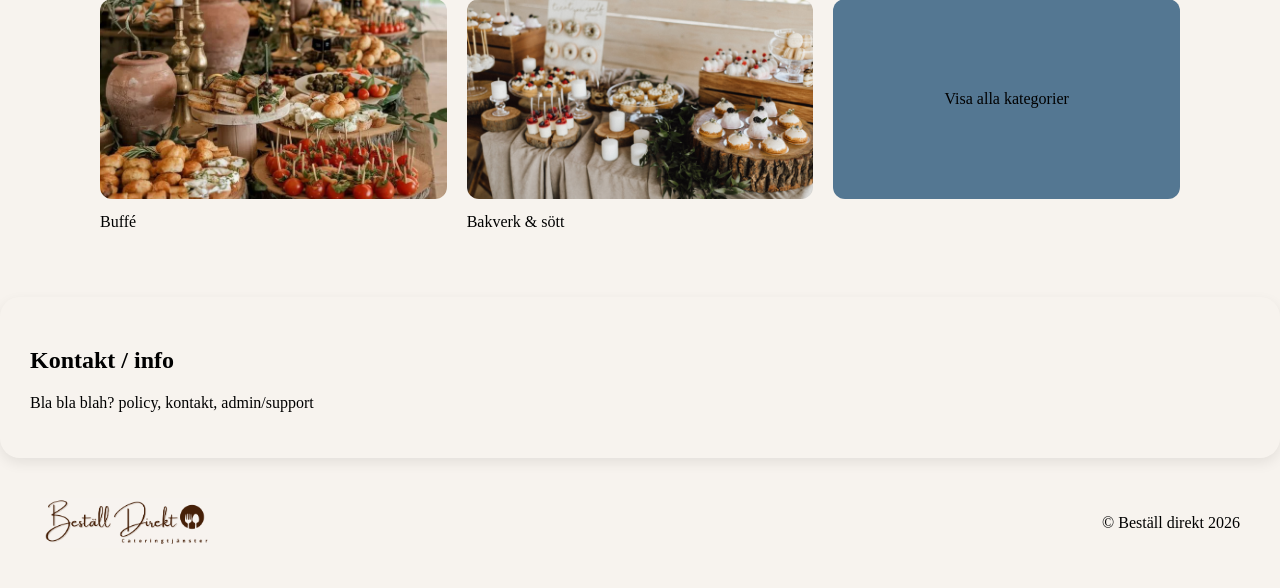
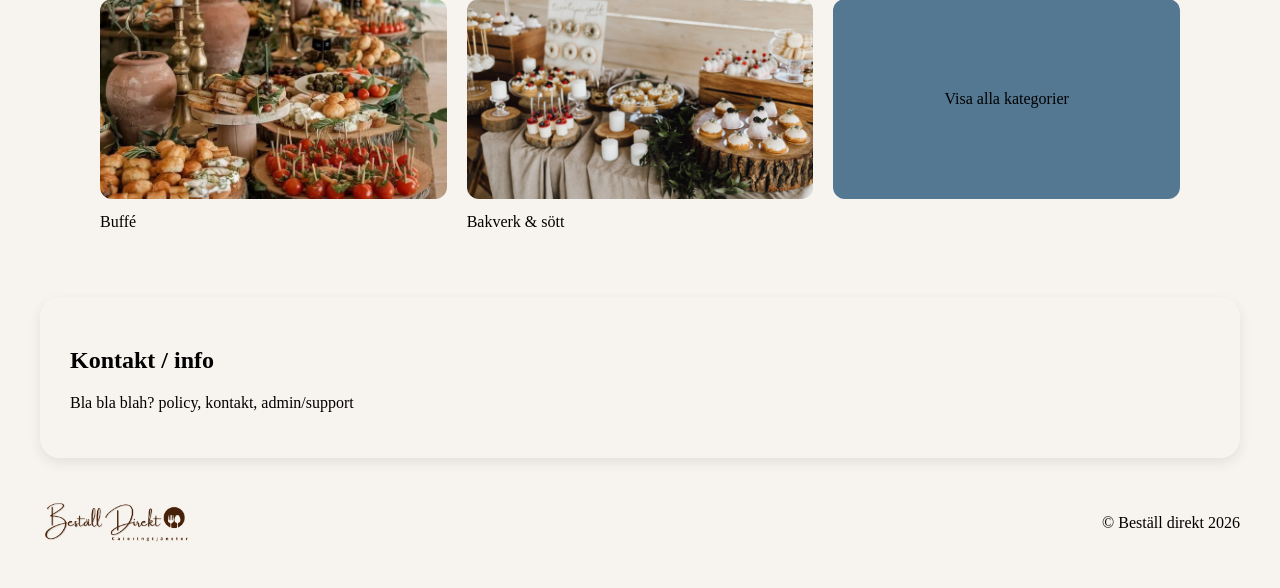
Before and after one commit to ayasdsd1-lgtm/bestall_direkt, a Flask app: page / in a window 1280 px wide. Shown: the part 876-1464 px from the top of the page. Run offline with Flask 3, Linux system fonts and the light colour scheme; some libraries are stand-ins or nearby versions; some web fonts are replaced.

Commit message:
HTML och CSS footer

```diff
--- a/static/style.css
+++ b/static/style.css
@@ -171,36 +171,34 @@ main{
 }
 
 /* footer */
+/* skapad av */
+footer{
+   display: flex;
+   flex-direction: column;
+   align-items: stretch;
+   padding: 0px 40px 40px 40px;
+}
 
-
-/* skapad av */
-.footer_box {
-    max-width: 1350px;
-    margin: 40px auto;
+#footer_box {
+    width: 100%;
+    margin: 40px 0;
+    box-sizing: border-box;
     border-radius: 20px;
     padding: 30px;
     box-shadow: 0 5px 13px rgba(0,0,0,0.08);
 }
 
-footer{
-   display: flex;
-   justify-content: space-between;
-   align-items: center;
-   padding: 0px 40px 40px 40px;
-
+#footer_bottom{
+    display: flex;
+    justify-content: space-between;
+    align-items: center;
+    width: 100%;
 }
 
-footer p{
-    order: 2;
+#footer_bottom > img{
+    width: 150px;
+    height: auto;
 }
-
-footer img{
-    order: 1;
-    height: 50px;
-
-}
-
-
 
 /*----------------------------registreringssidan----------------------------*/
 .container{
--- a/templates/index.html
+++ b/templates/index.html
@@ -88,14 +88,16 @@
             </main>
 
             <!-- footer skapare av April -->
-            <section class="footer_box">
-                <h2>Kontakt / info</h2>
-                <p>Bla bla blah? policy, kontakt, admin/support</p>
-            </section>
+            <footer>
+                <section id="footer_box">
+                    <h2>Kontakt / info</h2>
+                    <p>Bla bla blah? policy, kontakt, admin/support</p>
+                </section>
 
-            <footer>
-                <img class="footer_img" src="{{ url_for('static', filename='images/bestall_direkt_logo.png') }}" alt="kockhatt">
-                <p>© Beställ direkt 2026</p>
+                <div id="footer_bottom">
+                    <img src="{{ url_for('static', filename='images/bestall_direkt_logo.png') }}" alt="kockhatt">
+                    <p>© Beställ direkt 2026</p>
+                </div>
             </footer>
         </div>
 
```
